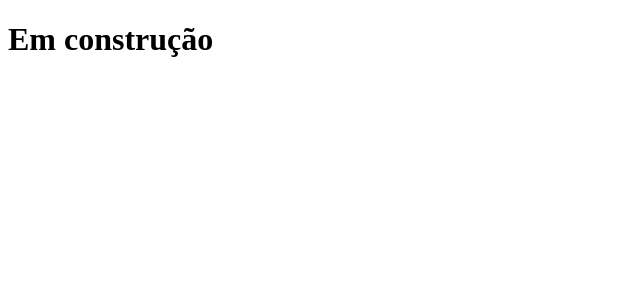
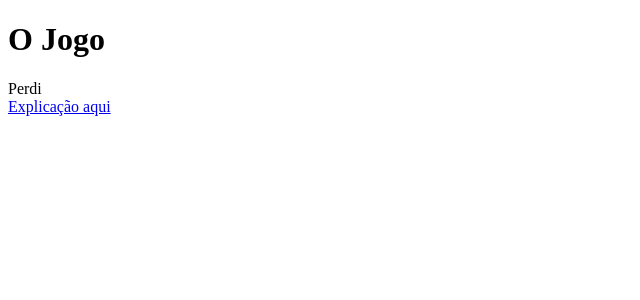
Before and after one commit to FSantosx/clone-tabnews, a Next.js app: page / in a window 1280 px wide. Shown: the top 300 px of the page, without its empty margins (0-640 px from the left). Built offline with nearby package versions, Linux system fonts and the light colour scheme.

Commit message:
Added new phrase `index.js`

```diff
--- a/pages/index.js
+++ b/pages/index.js
@@ -1,5 +1,12 @@
 function Home() {
-  return <h1>Em construção</h1>;
+  return (
+    <>
+      <h1>O Jogo</h1>
+      <span>Perdi</span>
+      <br/>
+      <a href="https://pt.wikipedia.org/wiki/O_Jogo_(jogo_mental)">Explicação aqui</a>
+    </>
+  );
 }
 
 export default Home;
```
